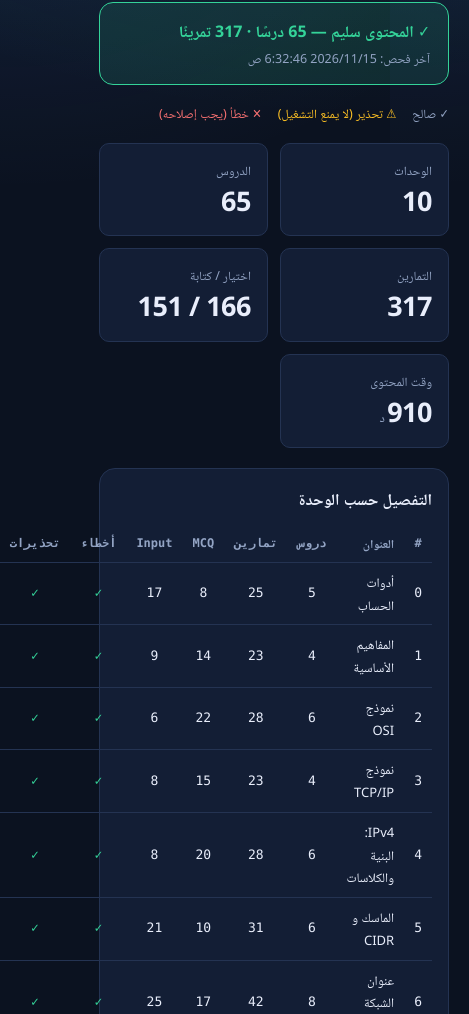
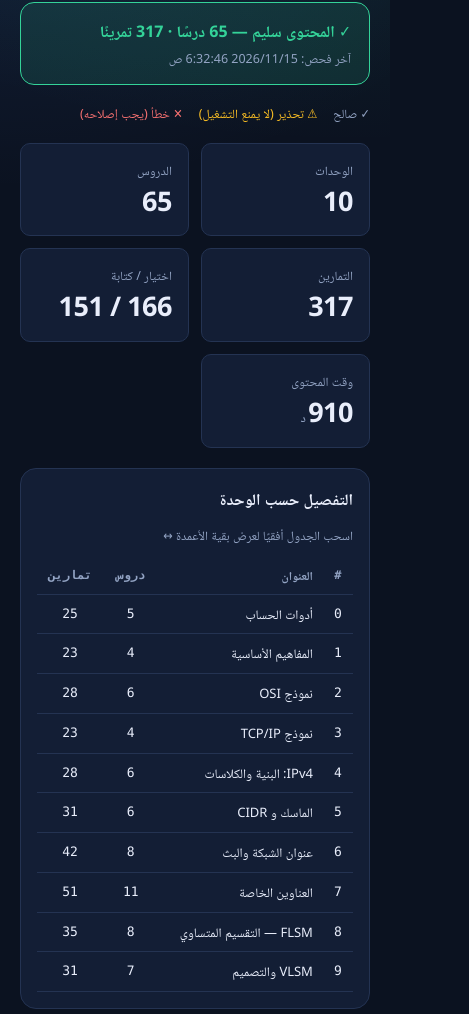
Before and after one commit to louai-devsecops/net32, a plain HTML site: page validate.html in a window 390 px wide. Shown: the part 86-1100 px from the top of the page, 469 px wide, since content can reach past the window. Drawn offline with Linux system fonts and the light colour scheme.

Commit message:
إصلاح جدول الفحص على الهواتف وتمرير التنقل النشط

```diff
--- a/validate.html
+++ b/validate.html
@@ -16,6 +16,13 @@
   .verdict small { display:block; font-weight:400; color:var(--muted); margin-top:3px; font-size:12.5px; }
   table { width:100%; border-collapse:collapse; font-size:13px; }
   th, td { padding:8px 10px; border-bottom:1px solid var(--line); text-align:start; }
+  .table-scroll { overflow-x:auto; -webkit-overflow-scrolling:touch; }
+  .table-scroll table { min-width:560px; }
+  .table-scroll::-webkit-scrollbar { height:8px; }
+  .table-scroll::-webkit-scrollbar-thumb { background:var(--line); border-radius:8px; }
+  .table-scroll::-webkit-scrollbar-track { background:transparent; }
+  .scroll-hint { display:none; margin:0 0 10px; font-size:12.5px; }
+  @media (max-width:620px) { .scroll-hint { display:block; } }
   th { color:var(--muted); font-weight:600; font-size:12px; }
   td.num, th.num { text-align:center; font-family:var(--mono); direction:ltr; }
   .ok { color:var(--ok); }
--- a/validate.js
+++ b/validate.js
@@ -192,10 +192,11 @@
   document.getElementById('table').innerHTML =
     '<div class="card" style="margin-bottom:18px">' +
     '<h2>التفصيل حسب الوحدة</h2>' +
-    '<table><thead><tr>' +
+    '<p class="muted scroll-hint">اسحب الجدول أفقيًا لعرض بقية الأعمدة ↔</p>' +
+    '<div class="table-scroll"><table><thead><tr>' +
     '<th class="num">#</th><th>العنوان</th><th class="num">دروس</th><th class="num">تمارين</th>' +
     '<th class="num">MCQ</th><th class="num">Input</th><th class="num">أخطاء</th><th class="num">تحذيرات</th>' +
-    '</tr></thead><tbody>' + rows + '</tbody></table>' +
+    '</tr></thead><tbody>' + rows + '</tbody></table></div>' +
     '</div>';
 
   var issuesHtml = '';
```
Also changed, not shown: app.js (+7 -1 lines).
